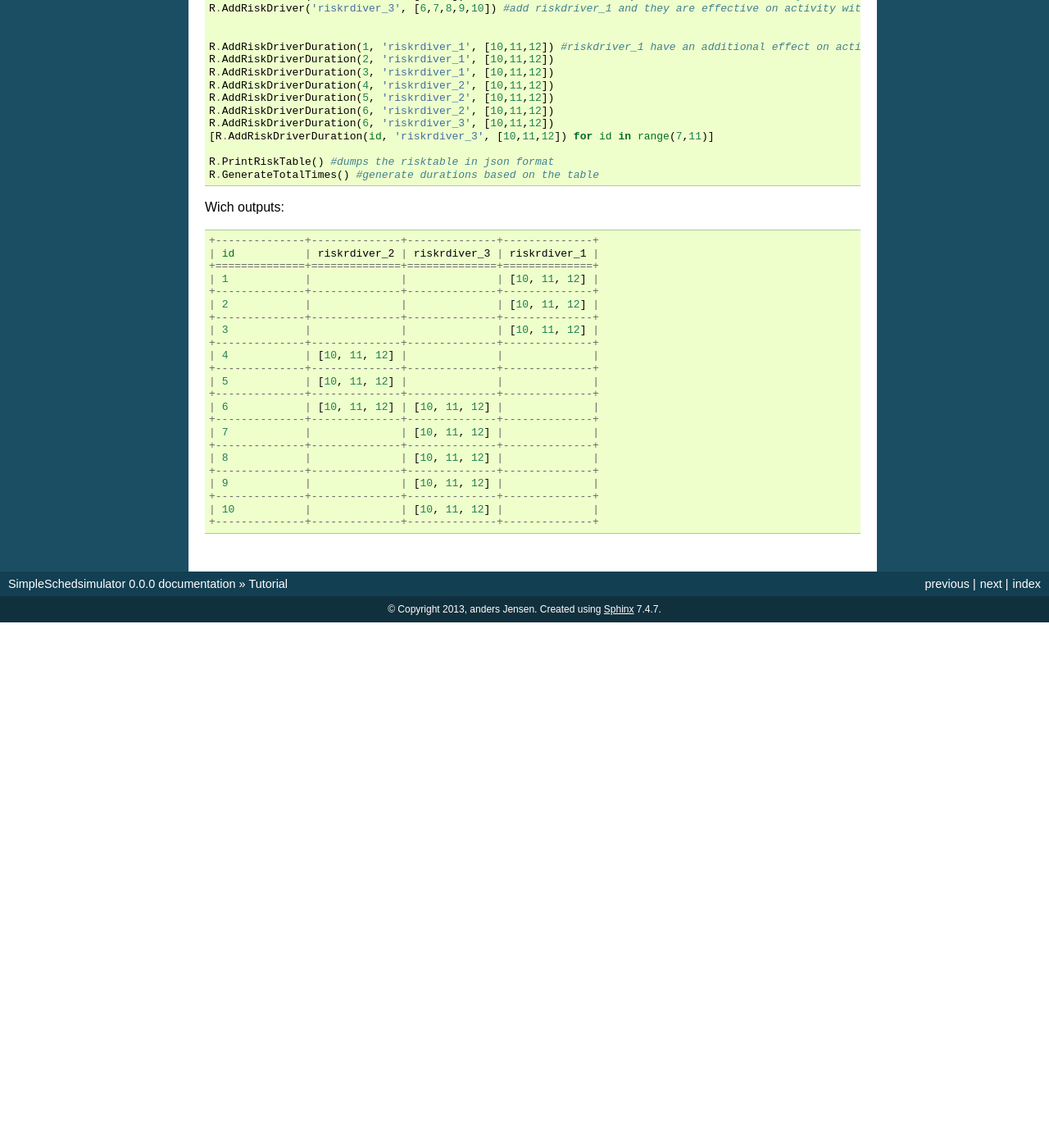
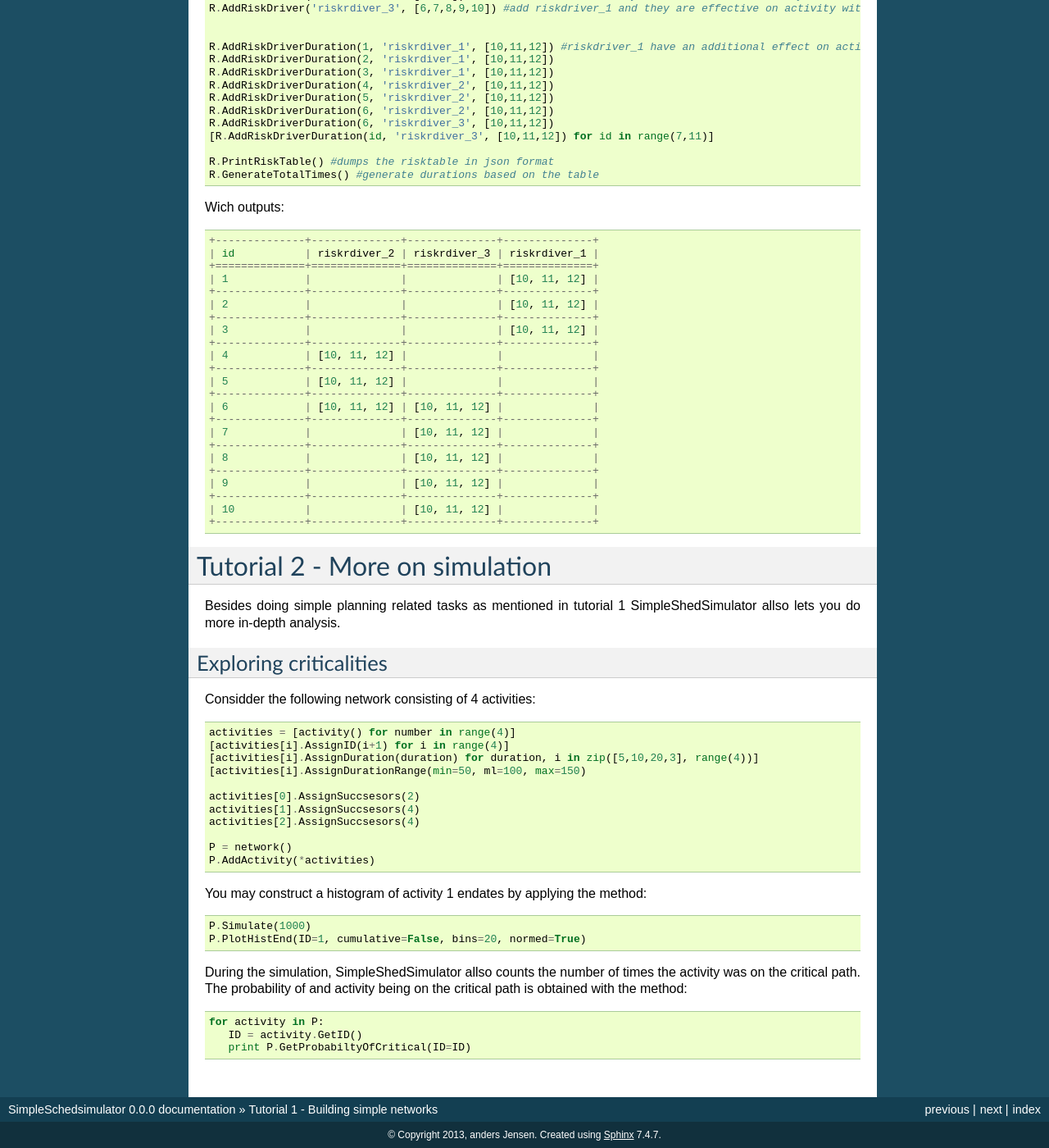
Before and after one commit to alvynmcq/SimpleShedSimulator, a Sphinx documentation site: the page built from docs/Tutorial.rst, in a window 1280 px wide and 1400 px high, scrolled down 2235 px. Shown: the whole window at 82% size. Built offline with Sphinx 7.4.7, drawn with Linux system fonts in a browser that asks for light colours; before the commit the page ends 2994 px from its top, so only the background shows below that; some of the changed text lies outside the part shown.

Commit message:
Update Tutorial.rst

```diff
--- a/docs/Tutorial.rst
+++ b/docs/Tutorial.rst
@@ -1,5 +1,5 @@
-Tutorial
-========
+Tutorial 1 - Building simple networks
+=====================================
 
 The goal of SimpleShedSimulator is to let the analyst quickly perform schedule risk analysis.
 
@@ -175,3 +175,35 @@ Wich outputs::
 	+--------------+--------------+--------------+--------------+
 	| 10           |              | [10, 11, 12] |              |
 	+--------------+--------------+--------------+--------------+
+
+Tutorial 2 - More on simulation
+===============================
+Besides doing simple planning related tasks as mentioned in tutorial 1 SimpleShedSimulator allso lets you do more in-depth analysis.
+
+Exploring criticalities
+-----------------------
+Considder the following network consisting of 4 activities::
+
+  activities = [activity() for number in range(4)]
+  [activities[i].AssignID(i+1) for i in range(4)]
+  [activities[i].AssignDuration(duration) for duration, i in zip([5,10,20,3], range(4))]
+  [activities[i].AssignDurationRange(min=50, ml=100, max=150)
+
+  activities[0].AssignSuccsesors(2)
+  activities[1].AssignSuccsesors(4)
+  activities[2].AssignSuccsesors(4)
+
+  P = network()
+  P.AddActivity(*activities)
+
+
+You may construct a histogram of activity 1 endates by applying the method::
+
+  P.Simulate(1000)
+  P.PlotHistEnd(ID=1, cumulative=False, bins=20, normed=True)
+
+During the simulation, SimpleShedSimulator allso counts the number of times the activity was on the critical path. The probability of and activity being on the critical path is obtained with the method::
+
+   for activity in P:
+      ID = activity.GetID()
+      print P.GetProbabiltyOfCritical(ID=ID)
```
